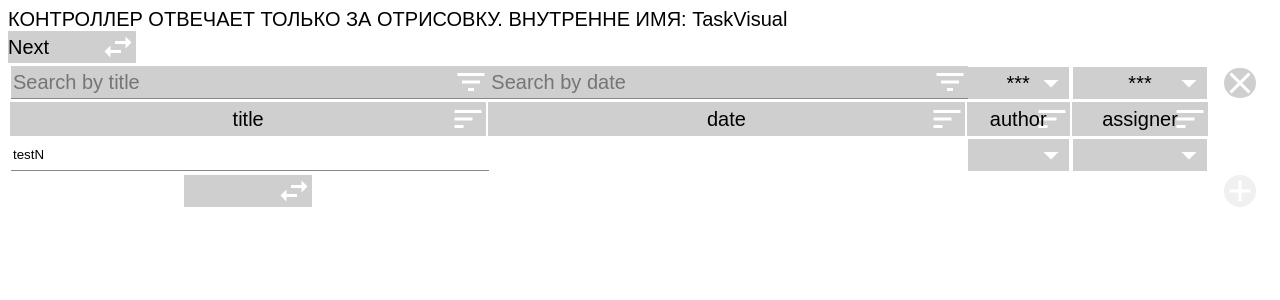
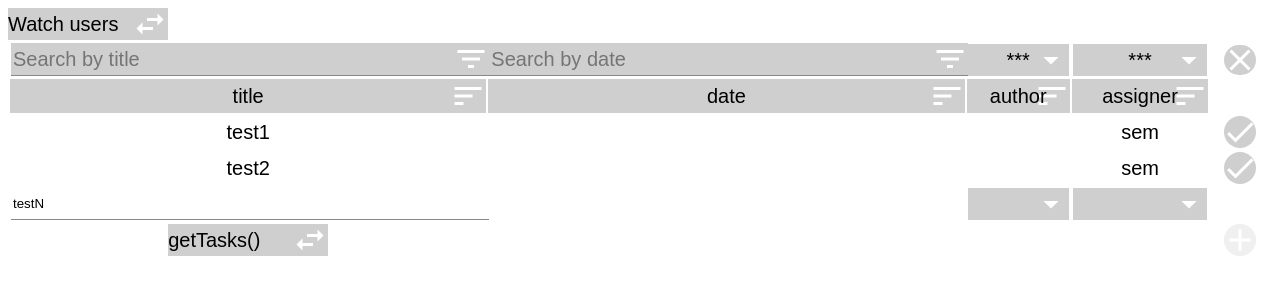
Before and after one commit to Sadbot/Task-Tracking, a PHP site: page /web/index.html in a window 1280 px wide. Shown: the top 300 px of the page. Run offline with PHP 8.4, Linux system fonts and the light colour scheme; lists and menus that the app fills with data are empty; some libraries are stand-ins or nearby versions.

Commit message:
ui.route работает; не работает добавление тасков (отвалился addTask();) и у get*****(); оч странное поведение

```diff
--- a/web/css/material.css
+++ b/web/css/material.css
@@ -94,7 +94,7 @@
 input[type=button].switch, button.switch{
     font-size: 20px;
     text-align: left;
-    width: 128px;
+    width: 160px;
     height:32px;
     padding:0px;
     border-radius:0px;
--- a/web/index.html
+++ b/web/index.html
@@ -7,26 +7,25 @@
         <link rel="stylesheet" href="css/material.css">
 
         <script src="node_modules/angular/angular.js"></script>
-        <!--        <script src="js/angular-ui-router.min.js"></script>-->
+        <script src="js/angular-ui-router.min.js"></script>
         <!--<script src="node_modules/angular-route/angular-route.js"></script>-->
-        <script src="js/ngRoute.js"></script>
-        <script src="js/ngStorage.js"></script>
-                КОНТРОЛЛЕР ОТВЕЧАЕТ ТОЛЬКО ЗА ОТРИСОВКУ.
-                ВНУТРЕННЕ ИМЯ: TaskVisual
+<!--        <script src="js/ngRoute.js"></script>
+        <script src="js/ngStorage.js"></script>         -->
+<!--                КОНТРОЛЛЕР ОТВЕЧАЕТ ТОЛЬКО ЗА ОТРИСОВКУ.
+                ВНУТРЕННЕ ИМЯ: TaskVisual                                               -->
         <script src="js/TaskVisual.js"></script>
 
     </head>
     <body ng-app="tt">
         <div ng-controller="TaskVisual">
-            <input type="button" ng-click="show=!show" value="Next" class="switch">
-            <div ng-view></div>
+
+            <div ui-view></div>
 <!--            <div ng-show="show==true">
                 <div show-tasks></div>
             </div>
             <div ng-show="show==false">
                 <div show-users></div>
             </div>-->
-
         </div>
     </body>
 </html>
--- a/web/js/TaskVisual.js
+++ b/web/js/TaskVisual.js
@@ -1,17 +1,15 @@
-var tt = angular.module('tt', ['ngRoute', 'ngStorage']);
+var tt = angular.module('tt', ['ui.router']);
 
-tt.controller('TaskVisual', ['$scope', '$http', '$localStorage', function ($scope, $http, $localStorage) {
-
+tt.controller('TaskVisual', ['$scope', '$http', function ($scope, $http) {
         $scope.show = true;
-        $scope.users = [];
-        /*{
+        $scope.users = [{
          login: "admin",
-         hash: "d033e22ae348aeb5660fc2140aec35850c4da997",
+         pass: "d033e22ae348aeb5660fc2140aec35850c4da997",
          is_deleted: 0},
          {
          login: "sem",
-         hash: "335f62dde484a61575f6b10abd004e92ff6a770d",
-         is_deleted: 0}*/
+         pass: "335f62dde484a61575f6b10abd004e92ff6a770d",
+         is_deleted: 0}];
 
         $scope.addUser = function () {
             var hash = '';
@@ -30,8 +28,7 @@
 
 
 
-        $scope.tasks = [];
-        /*{
+        $scope.tasks = [{
          id: 4,
          title: "test1",
          state: "1",
@@ -44,7 +41,7 @@
          state: "0",
          date: new Date("11 18 2015 12:32:06"),
          autor: "1",
-         assigner: "1"}*/
+         assigner: "1"}];
 
         $scope.title = "testN";
         $scope.status = "1";
@@ -106,15 +103,17 @@
         replace: true
     };
 });*/
-tt.config(['$routeProvider', function ($routeProvider) {
-        $routeProvider
-                .when('/tasks', {
-                    templateUrl: 'templates/tasks.tpl.html',
-                    controller: 'TaskVisual'
+tt.config(function($stateProvider, $urlRouterProvider) {
+        $urlRouterProvider.otherwise("/tasks");
+        $stateProvider
+                .state('tasks', {
+                    url: "/tasks",
+                    templateUrl: "templates/tasks.tpl.html"//,
+                    //controller: "TaskVisual"
                 })
-                .when('/users', {
-                    templateUrl: 'templates/users.tpl.html',
-                    controller: 'TaskVisual'
-                })
-                .otherwise({redirectTo: '/tasks'});
-    }]);
+                .state('users', {
+                    url: "/users",
+                    templateUrl: "templates/users.tpl.html"//,
+                    //controller: "TaskVisual"
+                });
+    });
--- a/web/templates/tasks.tpl.html
+++ b/web/templates/tasks.tpl.html
@@ -1,3 +1,4 @@
+<input type="button" ui-sref="users" value="Watch users" class="switch">
 <table>
     <thead>
         <tr class="filter">
@@ -64,7 +65,7 @@
         </tr>
         <tr>
             <td>
-                <input class="switch" type="button" ng-click="getTasks()">
+                <input class="switch" type="button" ng-click="getTasks()" value="getTasks()">
             </td>
             <td></td>
             <td></td>
--- a/web/templates/users.tpl.html
+++ b/web/templates/users.tpl.html
@@ -1,4 +1,4 @@
-
+<input type="button" ui-sref="tasks" value="Watch tasks" class="switch">
 <table>
     <thead>
         <tr class="filter sort">
@@ -7,7 +7,7 @@
         </tr>
     </thead>
     <tbody>
-        <tr ng-repeat="user in users| filter : Usearch | orderBy: UsortType: UsortReverse" ng-hide="user.is_deleted == 0">
+        <tr ng-repeat="user in users| filter : Usearch | orderBy: UsortType: UsortReverse" ng-show="user.is_deleted == 0">
             <td>
                 {{user.login}}
             </td>
@@ -32,7 +32,7 @@
         </tr>
         <tr>
             <td>
-            <input class="switch" type="button" ng-click="getUsers()">
+            <input class="switch" type="button" ng-click="getUsers()" value="getUsers()">
             </td>
         </tr>
     </tbody>
```
